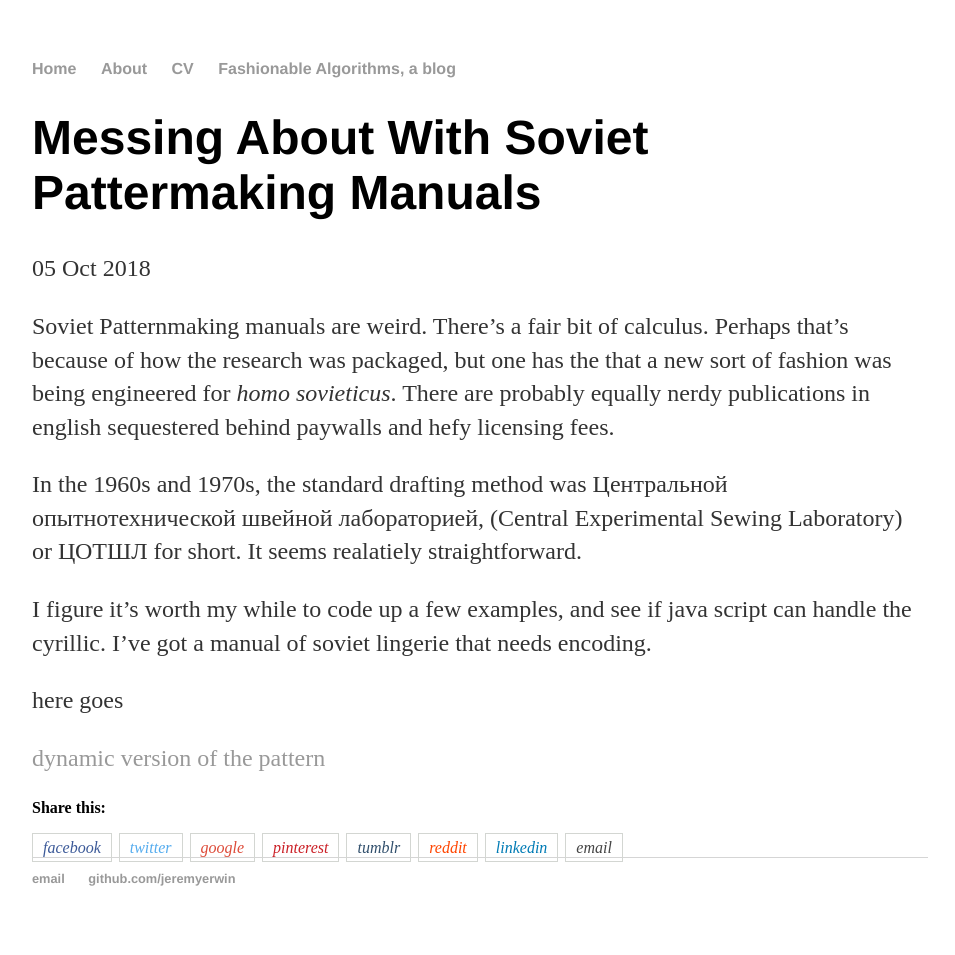
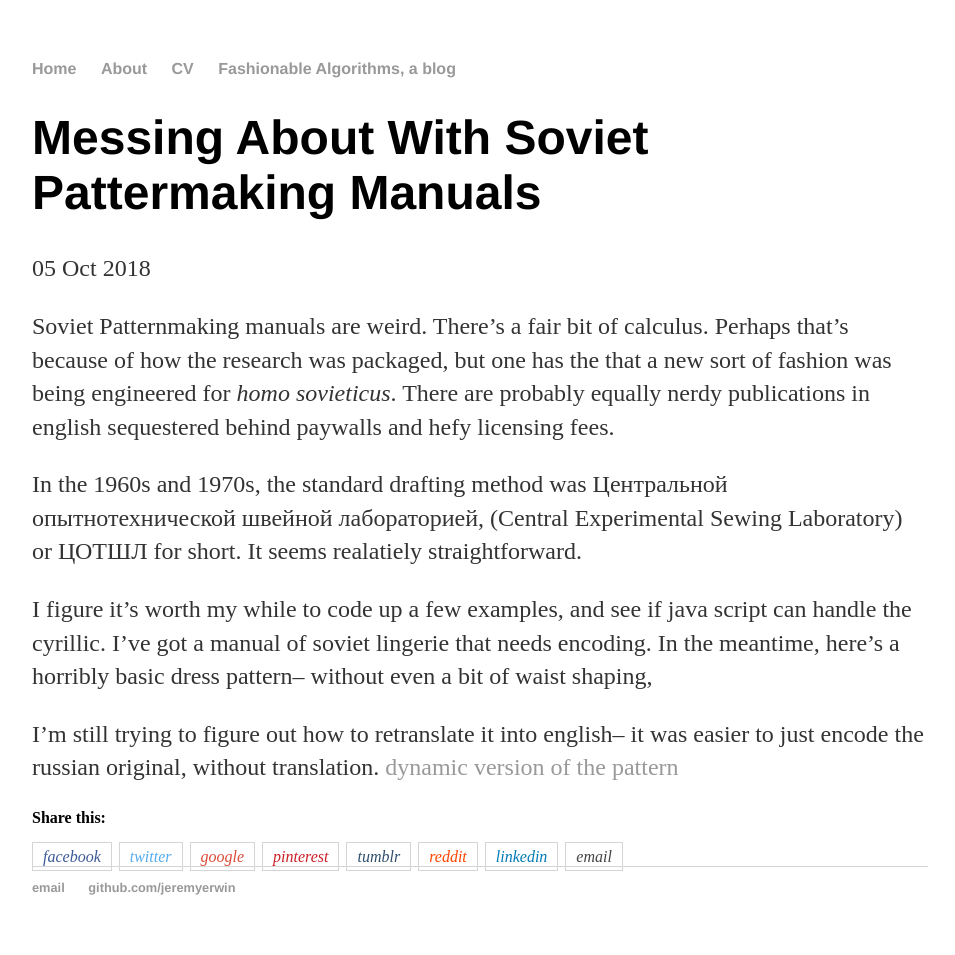
Before and after one commit to jeremyerwin/jeremyerwin.github.io, a Jekyll site: the page built from _posts/2018-10-05-messing-about-with-soviet-pattermaking-manuals.md, in a window 1280 px wide. Shown: the whole page, without its empty margins (160-1115 px from the left). Built offline with Jekyll 4.4.1, drawn with Linux system fonts in a browser that asks for light colours.

Commit message:
Update 2018-10-05-messing-about-with-soviet-pattermaking-manuals.md

```diff
--- a/_posts/2018-10-05-messing-about-with-soviet-pattermaking-manuals.md
+++ b/_posts/2018-10-05-messing-about-with-soviet-pattermaking-manuals.md
@@ -10,9 +10,7 @@ english sequestered behind paywalls and hefy licensing fees.
 In the 1960s and 1970s, the standard drafting method was Центральной опытнотехнической швейной лабораторией, (Central Experimental Sewing Laboratory)
 or ЦОТШЛ for short. It seems realatiely straightforward.
 
-I figure it's worth my while to code up a few examples, and see if java script can handle the cyrillic. I've got a manual of soviet lingerie that needs encoding.
+I figure it's worth my while to code up a few examples, and see if java script can handle the cyrillic. I've got a manual of soviet lingerie that needs encoding. In the meantime, here's a horribly basic dress pattern-- without even a bit of waist shaping,
 
-
-here goes
-
+I'm still trying to figure out how to retranslate it into english-- it was easier to just encode the russian original, without translation.
 [dynamic version of the pattern](/patterns/CESL/dress.html)
```
